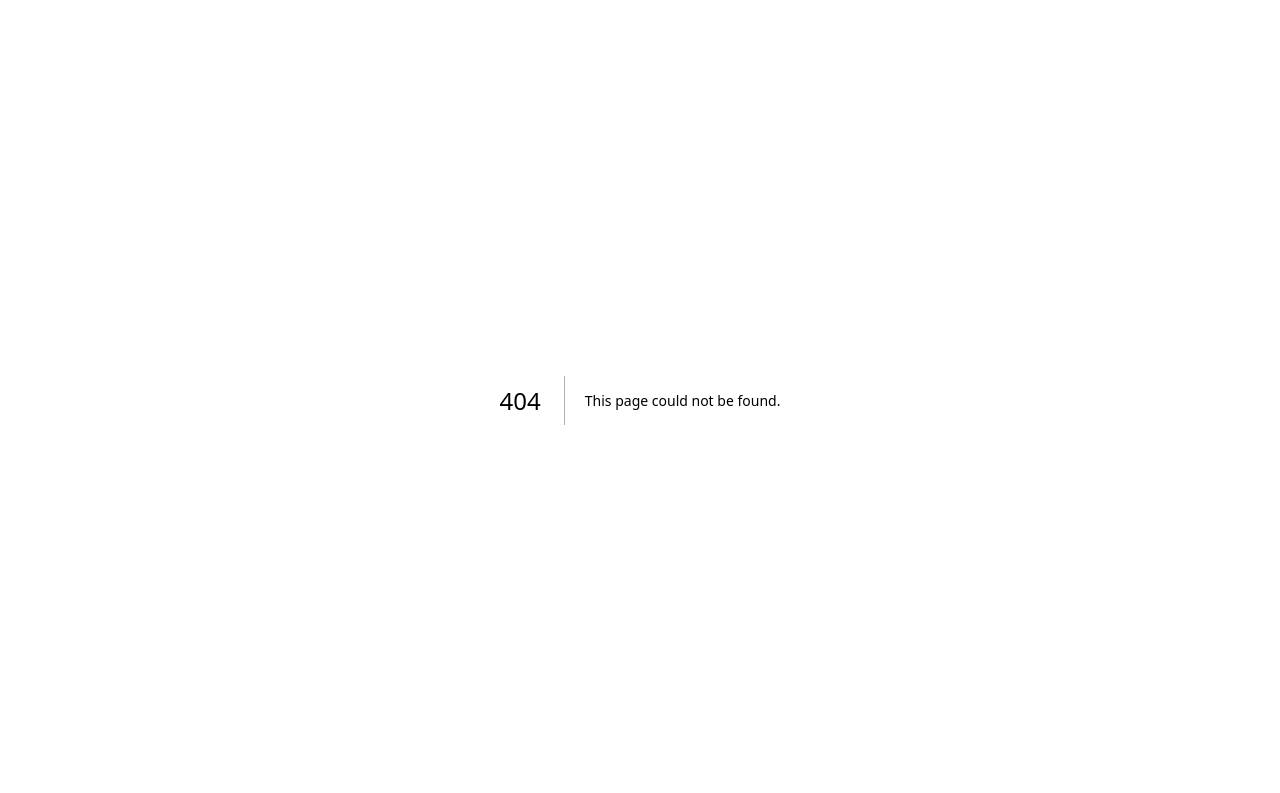
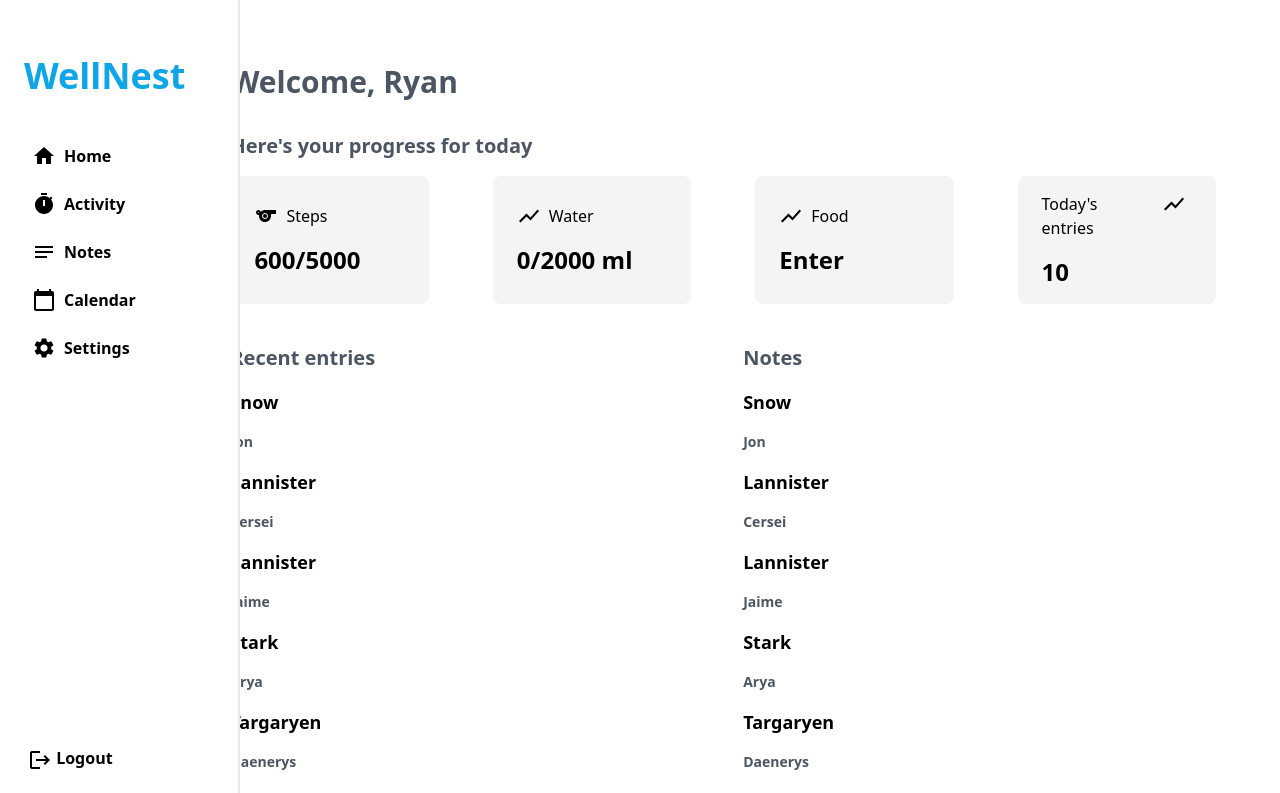
Before and after one commit to samrasugu/wellnest, a Next.js app: page /dashboard in a window 1280 px wide. Before the commit this address had no page. Shown: the top 793 px of the page. Built offline with nearby package versions, Linux system fonts and the light colour scheme.

Commit message:
feat: added dashboard chore: refactor sidebar

```diff
--- /dev/null
+++ b/components/SideBar.tsx
@@ -0,0 +1,100 @@
+import React from "react";
+import HomeIcon from "@mui/icons-material/Home";
+import NotesIcon from "@mui/icons-material/Notes";
+import ActivityIcon from "@mui/icons-material/Timer";
+import SettingsIcon from "@mui/icons-material/Settings";
+import CalendarTodayIcon from "@mui/icons-material/CalendarToday";
+import Link from "next/link";
+import { useRouter } from "next/router";
+import LogoutIcon from "@mui/icons-material/Logout";
+// import { useAuth } from "../context/authContext";
+
+export const SideBar = () => {
+  const linkList = [
+    {
+      id: 1,
+      child: (
+        <>
+          <HomeIcon /> Home
+        </>
+      ),
+      navto: "/",
+    },
+    {
+      id: 2,
+      child: (
+        <>
+          <ActivityIcon /> Activity
+        </>
+      ),
+      navto: "/activity",
+    },
+    {
+      id: 3,
+      child: (
+        <>
+          <NotesIcon /> Notes
+        </>
+      ),
+      navto: "/notes",
+    },
+    {
+      id: 4,
+      child: (
+        <>
+          <CalendarTodayIcon /> Calendar
+        </>
+      ),
+      navto: "/calendar",
+    },
+    {
+      id: 5,
+      child: (
+        <>
+          <SettingsIcon /> Settings
+        </>
+      ),
+      navto: "/settings",
+    },
+  ];
+
+  const router = useRouter();
+  //   const { logout } = useAuth();
+
+  const handleLogout = () => {
+    // logout();
+  };
+  return (
+    <div className="flex flex-col p-4 justify-between fixed w-60 h-screen bg-white border-r-2">
+      <div className="px-2">
+        <h1 className="text-sky-500 font-bold text-4xl md:pb-2 pb-8 md:pt-10">
+          WellNest
+        </h1>
+        <div className="flex flex-col justify-between">
+          <ul className="list-none pt-7 items-center justify-center">
+            {linkList.map((linkL) => (
+              <Link key={linkL.id} href={linkL.navto}>
+                <li
+                  key={linkL.id}
+                  className="hover:bg-green-primary flex flex-row gap-2 items-center hover:text-sky-500 text-green-primary font-extrabold cursor-pointer py-3 rounded-lg px-2"
+                >
+                  {linkL.child}
+                </li>
+              </Link>
+            ))}
+          </ul>
+        </div>
+      </div>
+
+      <div className="justify-start items-center">
+        {/* logout button */}
+        <div
+          onClick={handleLogout}
+          className="text-green-primary justify-center hover:text-red-500 hover:bg-green-primary cursor-pointer font-extrabold py-3 px-3 rounded-lg"
+        >
+          <LogoutIcon /> Logout
+        </div>
+      </div>
+    </div>
+  );
+};
--- /dev/null
+++ b/models/Notes.ts
@@ -0,0 +1,18 @@
+import mongoose, { model } from "mongoose";
+
+export type NoteDocument = mongoose.Document & {
+  title: string;
+  description: string;
+};
+
+const NoteSchema = new mongoose.Schema(
+  {
+    title: String,
+    description: String,
+  },
+  { timestamps: true }
+);
+
+export const Note =
+  (mongoose.models.Note as mongoose.Model<NoteDocument>) ||
+  model<NoteDocument>("Note", NoteSchema);
--- a/package.json
+++ b/package.json
@@ -14,6 +14,7 @@
     "@mui/icons-material": "^5.14.19",
     "@mui/material": "^5.14.19",
     "@mui/styled-engine-sc": "^6.0.0-alpha.7",
+    "@mui/x-data-grid": "^6.18.2",
     "bcrypt": "^5.1.1",
     "mongoose": "^8.0.2",
     "next": "14.0.3",
--- /dev/null
+++ b/pages/dashboard.tsx
@@ -0,0 +1,125 @@
+import { SideBar } from "@/components/SideBar";
+import Head from "next/head";
+import React from "react";
+import ShowChartIcon from "@mui/icons-material/ShowChart";
+import RunningIcon from "@mui/icons-material/Sports";
+import { GridColDef } from "@mui/x-data-grid";
+
+const columns: GridColDef[] = [
+  { field: "id", headerName: "ID", width: 70 },
+  { field: "date", headerName: "Date", width: 130 },
+  { field: "steps", headerName: "Steps", width: 130 },
+  { field: "water", headerName: "Water", width: 130 },
+  { field: "food", headerName: "Food", width: 130 },
+  { field: "notes", headerName: "Notes", width: 130 },
+];
+
+const rows = [
+  { _id: 1, title: "Snow", description: "Jon" },
+  { _id: 2, title: "Lannister", description: "Cersei" },
+  { _id: 3, title: "Lannister", description: "Jaime" },
+  { _id: 4, title: "Stark", description: "Arya" },
+  { _id: 5, title: "Targaryen", description: "Daenerys" },
+  { id: 6, title: "Melisandre", description: null },
+  { id: 7, title: "Clifford", description: "Ferrara" },
+  { id: 8, title: "Frances", description: "Rossini" },
+  { id: 9, title: "Roxie", description: "Harvey" },
+];
+
+export default function Dashboard() {
+  return (
+    <>
+      <Head>
+        <title>Home | WellNest</title>
+      </Head>
+      <div className="flex flex-row">
+        <div className="flex h-screen md:w-[18%]">
+          <SideBar />
+        </div>
+        <div className="flex flex-col md:w-[82%] pr-16 pt-16 bg-white pb-8">
+          <div className="flex flex-row">
+            <h1 className="text-3xl font-semibold text-gray-600">
+              Welcome, Ryan
+            </h1>
+          </div>
+          {/* Today's stats */}
+          <div className="flex flex-row mt-8">
+            <h1 className="text-xl font-semibold text-gray-600">
+              Here&apos;s your progress for today
+            </h1>
+          </div>
+          <div className="grid grid-cols-1 md:grid-cols-4 gap-16 mt-4">
+            <div className="flex flex-col p-6 justify-center items-left rounded-lg h-32 bg-gray-100">
+              <h2 className="flex flex-row gap-2 w-36 py-2">
+                <RunningIcon /> Steps
+              </h2>
+              <h2 className="text-2xl font-bold py-2">600/5000</h2>
+            </div>
+
+            <div className="flex flex-col p-6 justify-center items-left rounded-lg h-32 bg-gray-100">
+              <h2 className="flex flex-row gap-2 w-36 py-2">
+                <ShowChartIcon /> Water
+              </h2>
+              <h2 className="text-2xl font-bold py-2">0/2000 ml</h2>
+            </div>
+
+            <div className="flex flex-col p-6 justify-center items-left rounded-lg h-32 bg-gray-100">
+              <h2 className="flex flex-row gap-2 w-36 py-2">
+                <ShowChartIcon /> Food
+              </h2>
+              <h2 className="text-2xl font-bold py-2">Enter</h2>
+            </div>
+
+            <div className="flex flex-col p-6 justify-center items-left rounded-lg h-32 bg-gray-100">
+              <h2 className="flex flex-row gap-2 w-36 py-2">
+                Today&apos;s entries <ShowChartIcon />
+              </h2>
+              <h2 className="text-2xl font-bold py-2">10</h2>
+            </div>
+          </div>
+          {/* recent entries & notes */}
+          <div className="flex md:flex-row justify-between flex-col gap-10">
+            <div className="flex flex-col md:w-1/2 md:pt-10">
+              <h1 className="text-xl font-semibold text-gray-600">
+                Recent entries
+              </h1>
+              {/* a list of entries */}
+              {rows.map((row, index) => (
+                <div key={index} className="flex flex-col gap-4 mt-4">
+                  <div className="flex flex-row justify-between">
+                    <h1 className="text-lg font-semibold text-black">
+                      {row.title}
+                    </h1>
+                  </div>
+                  <div className="flex flex-row justify-between">
+                    <h1 className="text-sm font-semibold text-gray-600">
+                      {row.description}
+                    </h1>
+                  </div>
+                </div>
+              ))}
+            </div>
+            <div className="flex flex-col md:w-1/2 md:pt-10 text-left justify-start items-start">
+              <h1 className="text-xl font-semibold text-gray-600">Notes</h1>
+              {/* a list of entries */}
+              {rows.map((row, index) => (
+                <div key={index} className="flex flex-col gap-4 mt-4">
+                  <div className="flex flex-row justify-between">
+                    <h1 className="text-lg font-semibold text-black">
+                      {row.title}
+                    </h1>
+                  </div>
+                  <div className="flex flex-row justify-between">
+                    <h1 className="text-sm font-semibold text-gray-600">
+                      {row.description}
+                    </h1>
+                  </div>
+                </div>
+              ))}
+            </div>
+          </div>
+        </div>
+      </div>
+    </>
+  );
+}
```
Also changed, not shown: 1 other file (tests, documents, lock files or other folders).
